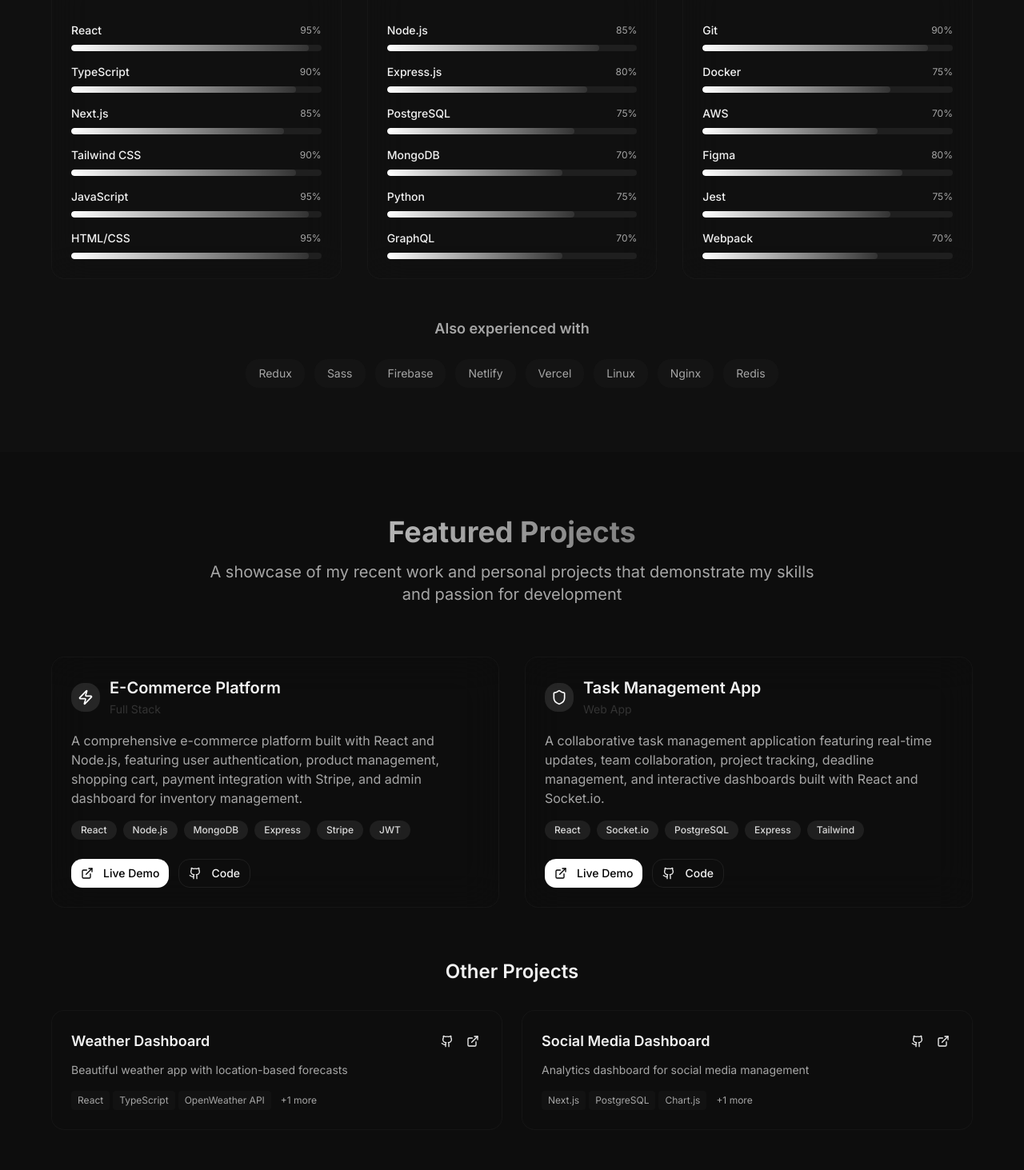
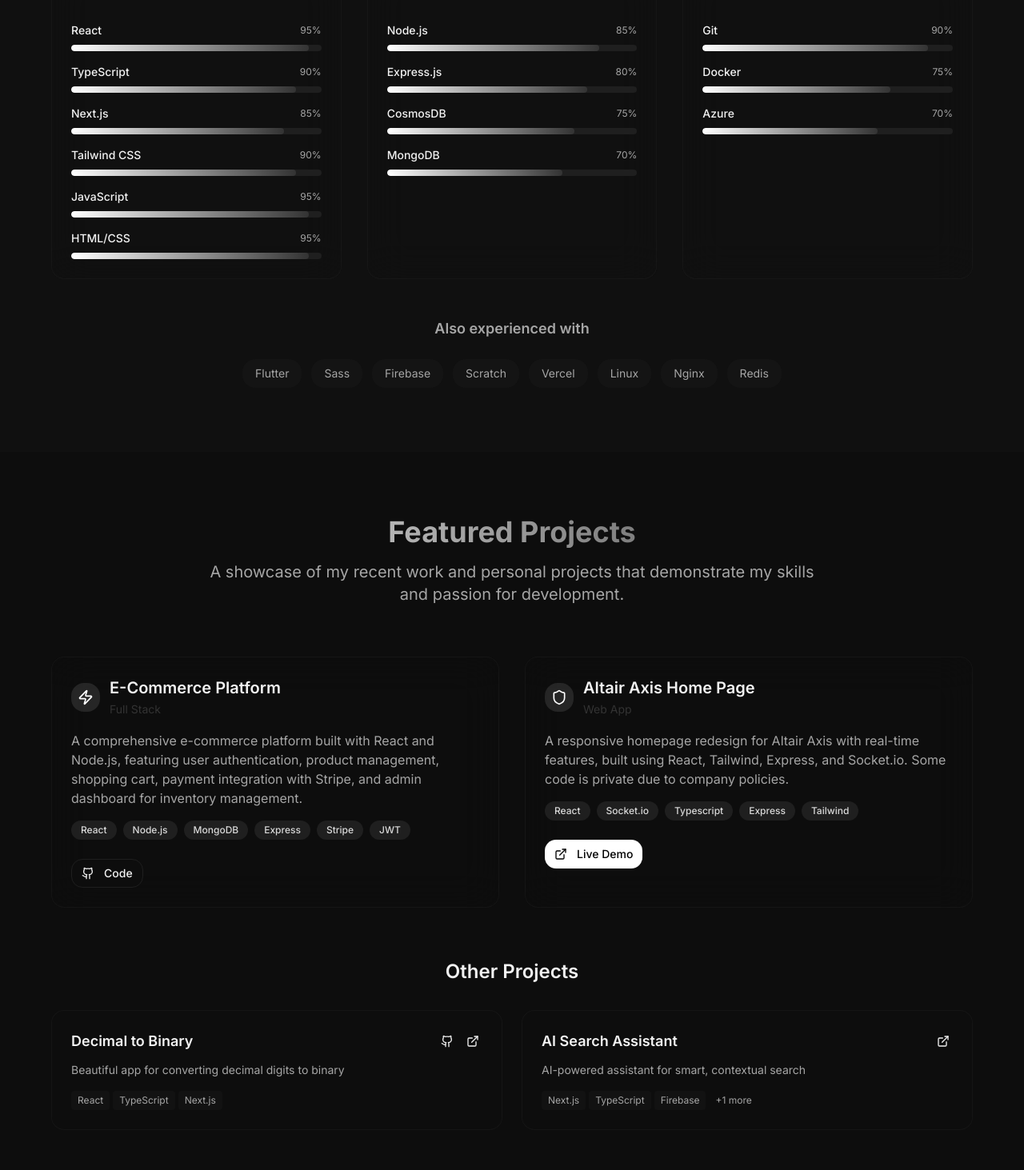
Before and after one commit to Thuso-Ndou/virtual_cv, a React (Vite) app: page / in a window 1280 px wide. Shown: the part 1987-3450 px from the top of the page at 80% size. Built offline with nearby package versions, Linux system fonts and the light colour scheme.

Commit message:
fixed link for code base and formating errors

```diff
--- a/src/components/About.tsx
+++ b/src/components/About.tsx
@@ -90,7 +90,7 @@
               <h4 className="text-lg font-semibold mb-4 text-center">Quick Stats</h4>
               <div className="grid grid-cols-3 gap-4 text-center">
                 <div>
-                  <div className="text-2xl font-bold text-primary">50+</div>
+                  <div className="text-2xl font-bold text-primary">30+</div>
                   <div className="text-sm text-muted-foreground">Projects</div>
                 </div>
                 <div>
--- a/src/components/Projects.tsx
+++ b/src/components/Projects.tsx
@@ -4,14 +4,14 @@
 interface Project {
   id: number;
   title: string;
-  description: string;
-  longDescription: string;
+  description?: string;
+  longDescription?: string;
   tech: string[];
-  githubUrl: string;
-  liveUrl: string;
+  githubUrl?: string;
+  liveUrl?: string;
   featured: boolean;
   category: string;
-  icon: any;
+  icon?: any;
 }
 
 const Projects = () => {
@@ -22,70 +22,73 @@
       description: "Full-stack e-commerce solution with modern UI and secure payments",
       longDescription: "A comprehensive e-commerce platform built with React and Node.js, featuring user authentication, product management, shopping cart, payment integration with Stripe, and admin dashboard for inventory management.",
       tech: ["React", "Node.js", "MongoDB", "Express", "Stripe", "JWT"],
-      githubUrl: "https://github.com/username/ecommerce-platform",
-      liveUrl: "https://ecommerce-demo.com",
+      githubUrl: "https://github.com/Thuso-Ndou/rootsonlinebutchery",
+      liveUrl: "",
       featured: true,
       category: "Full Stack",
-      icon: Zap
+      icon: Zap,
     },
     {
       id: 2,
-      title: "Task Management App",
-      description: "Collaborative project management tool with real-time updates",
-      longDescription: "A collaborative task management application featuring real-time updates, team collaboration, project tracking, deadline management, and interactive dashboards built with React and Socket.io.",
-      tech: ["React", "Socket.io", "PostgreSQL", "Express", "Tailwind"],
-      githubUrl: "https://github.com/username/task-manager",
-      liveUrl: "https://taskmanager-demo.com",
+      title: "Altair Axis Home Page",
+      description: "Modern corporate site built for Altair Axis using React & Tailwind",
+      longDescription: "A responsive homepage redesign for Altair Axis with real-time features, built using React, Tailwind, Express, and Socket.io. Some code is private due to company policies.",
+      tech: ["React", "Socket.io", "Typescript", "Express", "Tailwind"],
+      githubUrl: "",
+      liveUrl: "https://altairaxis.co.za/",
       featured: true,
       category: "Web App",
-      icon: Shield
+      icon: Shield,
     },
     {
       id: 3,
-      title: "Weather Dashboard",
-      description: "Beautiful weather app with location-based forecasts",
-      longDescription: "A responsive weather dashboard that provides current weather conditions, 7-day forecasts, interactive maps, and location-based weather alerts using OpenWeatherMap API.",
-      tech: ["React", "TypeScript", "OpenWeather API", "Chart.js"],
-      githubUrl: "https://github.com/username/weather-dashboard",
-      liveUrl: "https://weather-demo.com",
+      title: "Decimal to Binary",
+      description: "Beautiful app for converting decimal digits to binary",
+      longDescription: "Simple tool to help students and engineers convert decimal numbers to binary with clean UI.",
+      tech: ["React", "TypeScript", "Next.js"],
+      githubUrl: "https://github.com/Thuso-Ndou/dec2bin",
+      liveUrl: "https://dec2bin-eight.vercel.app/",
       featured: false,
       category: "Frontend",
-      icon: Smartphone
+      icon: Smartphone,
     },
     {
       id: 4,
-      title: "Social Media Dashboard",
-      description: "Analytics dashboard for social media management",
-      longDescription: "A comprehensive social media analytics dashboard that aggregates data from multiple platforms, provides insights, scheduling tools, and performance metrics visualization.",
-      tech: ["Next.js", "PostgreSQL", "Chart.js", "REST APIs"],
-      githubUrl: "https://github.com/username/social-dashboard",
-      liveUrl: "https://social-demo.com",
+      title: "AI Search Assistant",
+      description: "AI-powered assistant for smart, contextual search",
+      longDescription: "An AI-driven search assistant that allows users to perform intelligent queries with real-time results using natural language input. Built with Next.js, Firebase, and REST APIs, it integrates voice input and AI inference to enhance user experience.",
+      tech: ["Next.js", "TypeScript", "Firebase", "REST APIs"],
+      githubUrl: "",
+      liveUrl: "https://kind-forest-0b18c7203.1.azurestaticapps.net/",
       featured: false,
-      category: "Dashboard",
-      icon: Zap
-    }
+      category: "AI Tools",
+      icon: Zap,
+    },
   ];
 
-  const featuredProjects = projects.filter(project => project.featured);
-  const otherProjects = projects.filter(project => !project.featured);
+  const featuredProjects = projects.filter((project) => project.featured);
+  const otherProjects = projects.filter((project) => !project.featured);
 
   return (
     <section id="projects" className="py-20 px-6">
       <div className="max-w-6xl mx-auto">
+        {/* Header */}
         <div className="text-center mb-16 fade-in-up">
           <h2 className="section-title mb-4">Featured Projects</h2>
           <p className="text-xl text-muted-foreground max-w-3xl mx-auto">
-            A showcase of my recent work and personal projects that demonstrate my skills and passion for development
+            A showcase of my recent work and personal projects that demonstrate my skills and passion for development.
           </p>
         </div>
 
         {/* Featured Projects */}
         <div className="grid lg:grid-cols-2 gap-8 mb-16">
-          {featuredProjects.map((project, index) => (
-            <div key={project.id} className={`project-card fade-in-${index % 2 === 0 ? 'left' : 'right'}`}>
+          {featuredProjects.map((project, index) => {
+            const Icon = project.icon || Zap;
+            return (
+              <div key={project.id} className={`project-card fade-in-${index % 2 === 0 ? "left" : "right"}`}>
                 <div className="flex items-center mb-4">
                   <div className="p-2 bg-primary/10 rounded-lg mr-3">
-                  <project.icon className="w-5 h-5 text-primary" />
+                    <Icon className="w-5 h-5 text-primary" />
                   </div>
                   <div>
                     <h3 className="text-xl font-semibold">{project.title}</h3>
@@ -93,7 +96,7 @@
                   </div>
                 </div>
 
-              <p className="text-muted-foreground mb-4">{project.longDescription}</p>
+                <p className="text-muted-foreground mb-4">{project.longDescription || project.description}</p>
 
                 <div className="flex flex-wrap gap-2 mb-6">
                   {project.tech.map((tech) => (
@@ -107,21 +110,26 @@
                 </div>
 
                 <div className="flex gap-3">
+                  {project.liveUrl && (
                     <Button size="sm" asChild>
-                  <a href={project.liveUrl} target="_blank" rel="noopener noreferrer">
+                      <a href={project.liveUrl} target="_blank" rel="noopener noreferrer" aria-label="View Live Project">
                         <ExternalLink className="w-4 h-4 mr-1" />
                         Live Demo
                       </a>
                     </Button>
+                  )}
+                  {project.githubUrl && (
                     <Button size="sm" variant="outline" asChild>
-                  <a href={project.githubUrl} target="_blank" rel="noopener noreferrer">
+                      <a href={project.githubUrl} target="_blank" rel="noopener noreferrer" aria-label="View Source Code">
                         <Github className="w-4 h-4 mr-1" />
                         Code
                       </a>
                     </Button>
+                  )}
                 </div>
               </div>
-          ))}
+            );
+          })}
         </div>
 
         {/* Other Projects */}
@@ -133,40 +141,43 @@
                 <div className="flex items-center justify-between mb-3">
                   <h4 className="text-lg font-semibold">{project.title}</h4>
                   <div className="flex gap-2">
+                    {project.githubUrl && (
                       <a
                         href={project.githubUrl}
                         target="_blank"
                         rel="noopener noreferrer"
                         className="p-1 hover:text-primary transition-colors"
+                        aria-label="GitHub Repository"
                       >
                         <Github className="w-4 h-4" />
                       </a>
+                    )}
+                    {project.liveUrl && (
                       <a
                         href={project.liveUrl}
                         target="_blank"
                         rel="noopener noreferrer"
                         className="p-1 hover:text-accent transition-colors"
+                        aria-label="Live Website"
                       >
                         <ExternalLink className="w-4 h-4" />
                       </a>
+                    )}
                   </div>
                 </div>
 
-                <p className="text-sm text-muted-foreground mb-4">{project.description}</p>
+                <p className="text-sm text-muted-foreground mb-4">
+                  {project.description || "Project description coming soon..."}
+                </p>
 
                 <div className="flex flex-wrap gap-1">
                   {project.tech.slice(0, 3).map((tech) => (
-                    <span
-                      key={tech}
-                      className="px-2 py-1 bg-muted/30 text-muted-foreground rounded text-xs"
-                    >
+                    <span key={tech} className="px-2 py-1 bg-muted/30 text-muted-foreground rounded text-xs">
                       {tech}
                     </span>
                   ))}
                   {project.tech.length > 3 && (
-                    <span className="px-2 py-1 text-muted-foreground text-xs">
-                      +{project.tech.length - 3} more
-                    </span>
+                    <span className="px-2 py-1 text-muted-foreground text-xs">+{project.tech.length - 3} more</span>
                   )}
                 </div>
               </div>
@@ -178,7 +189,7 @@
         <div className="mt-12 text-center fade-in-up">
           <p className="text-muted-foreground mb-4">Want to see more of my work?</p>
           <Button asChild>
-            <a href="https://github.com/Thuso-Ndou" target="_blank" rel="noopener noreferrer">
+            <a href="https://github.com/Thuso-Ndou" target="_blank" rel="noopener noreferrer" aria-label="View GitHub">
               <Github className="w-4 h-4 mr-2" />
               View GitHub Profile
             </a>
--- a/src/components/Skills.tsx
+++ b/src/components/Skills.tsx
@@ -21,18 +21,13 @@
     // Backend
     { name: "Node.js", level: 85, category: 'backend' },
     { name: "Express.js", level: 80, category: 'backend' },
-    { name: "PostgreSQL", level: 75, category: 'backend' },
+    { name: "CosmosDB", level: 75, category: 'backend' },
     { name: "MongoDB", level: 70, category: 'backend' },
-    { name: "Python", level: 75, category: 'backend' },
-    { name: "GraphQL", level: 70, category: 'backend' },
 
     // Tools
     { name: "Git", level: 90, category: 'tools' },
     { name: "Docker", level: 75, category: 'tools' },
-    { name: "AWS", level: 70, category: 'tools' },
-    { name: "Figma", level: 80, category: 'tools' },
-    { name: "Jest", level: 75, category: 'tools' },
-    { name: "Webpack", level: 70, category: 'tools' }
+    { name: "Azure", level: 70, category: 'tools' },
   ];
 
   const categories = {
@@ -114,7 +109,7 @@
             Also experienced with
           </h3>
           <div className="flex flex-wrap justify-center gap-3">
-            {['Redux', 'Sass', 'Firebase', 'Netlify', 'Vercel', 'Linux', 'Nginx', 'Redis'].map((tech) => (
+            {['Flutter', 'Sass', 'Firebase', 'Scratch', 'Vercel', 'Linux', 'Nginx', 'Redis'].map((tech) => (
               <span
                 key={tech}
                 className="px-4 py-2 bg-muted/30 text-muted-foreground rounded-lg text-sm hover:bg-primary/10 hover:text-primary transition-colors cursor-default"
```
Lines whose indentation alone changed are shown as unchanged.
